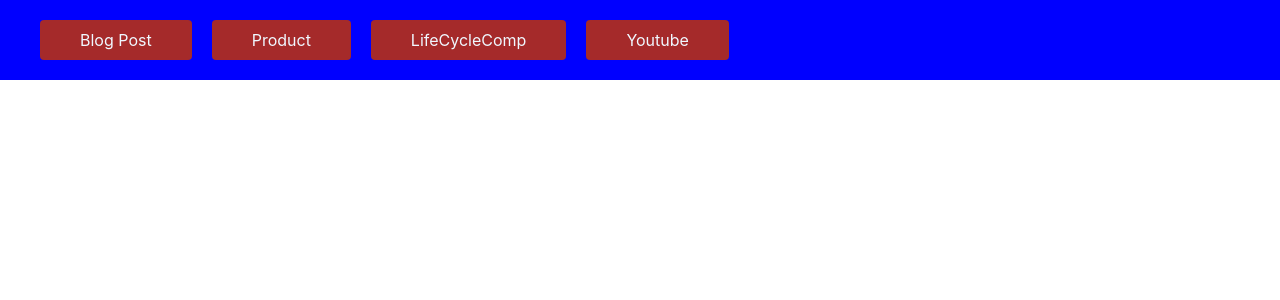
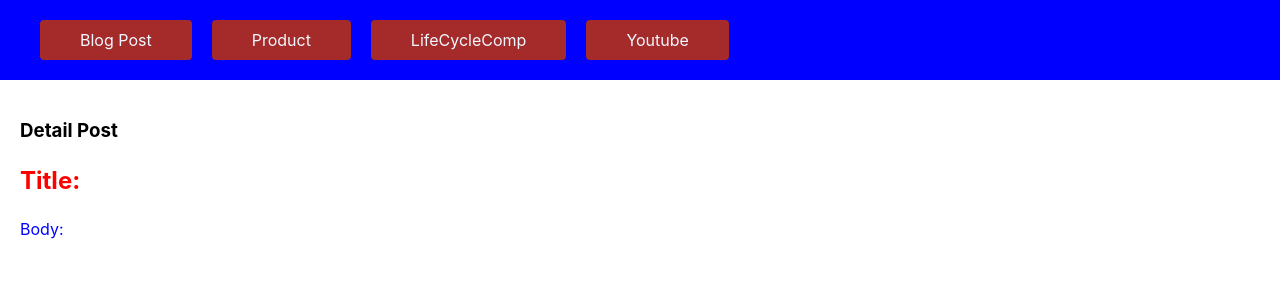
Before and after one commit to RidwanRomadhon226/Blj-ReactJs-Dasar, a React (Create React App) app: page /detial-post/1 in a window 1280 px wide. Shown: the top 300 px of the page. Built offline with nearby package versions, Linux system fonts and the light colour scheme; no server answers.

Commit message:
Memahami Konsep Redux

```diff
--- a/db.json
+++ b/db.json
@@ -500,12 +500,6 @@
     },
     {
       "userId": 10,
-      "id": 94,
-      "title": "qui qui voluptates illo iste minima",
-      "body": "aspernatur expedita soluta quo ab ut similique\nexpedita dolores amet\nsed temporibus distinctio magnam saepe deleniti\nomnis facilis nam ipsum natus sint similique omnis"
-    },
-    {
-      "userId": 10,
       "id": 95,
       "title": "id minus libero illum nam ad officiis",
       "body": "earum voluptatem facere provident blanditiis velit laboriosam\npariatur accusamus odio saepe\ncumque dolor qui a dicta ab doloribus consequatur omnis\ncorporis cupiditate eaque assumenda ad nesciunt"
@@ -513,7 +507,7 @@
     {
       "userId": 10,
       "id": 96,
-      "title": "quaerat velit veniam amet cupiditate aut numquam ut sequi",
+      "title": "velit veniam amet cupiditate aut numquam ut sequi",
       "body": "in non odio excepturi sint eum\nlabore voluptates vitae quia qui et\ninventore itaque rerum\nveniam non exercitationem delectus aut"
     }
   ],
--- a/package.json
+++ b/package.json
@@ -11,7 +11,8 @@
     "react-dom": "^16.13.1",
     "react-router": "^5.2.0",
     "react-router-dom": "^5.2.0",
-    "react-scripts": "3.4.3"
+    "react-scripts": "3.4.3",
+    "redux": "^4.0.5"
   },
   "scripts": {
     "start": "react-scripts start",
--- a/src/component/Post/Post.jsx
+++ b/src/component/Post/Post.jsx
@@ -7,7 +7,9 @@ const Post = (props) => {
         <img src="https://picsum.photos/200/300" alt="" />
       </div>
       <div className="content">
-        <p className="title">{props.data.title}</p>
+        <p className="title" onClick={() => props.goDetail(props.data.id)}>
+          {props.data.title}
+        </p>
         <p className="desc">{props.data.body}</p>
         <button className="update" onClick={() => props.update(props.data)}>
           Update
--- a/src/container/Home/Home.jsx
+++ b/src/container/Home/Home.jsx
@@ -4,6 +4,7 @@ import { BrowserRouter as Router, Route, Link } from "react-router-dom";
 
 //Pages
 import BlogPost from "../pages/BlogPost/BlogPost";
+import DetailPost from "../pages/BlogPost/DetailPost/DetailPost";
 import LifeCycleComp from "../pages/LifeCycleComp/LifeCycleComp";
 import Product from "../pages/Product/Product";
 import YoutubeCompPages from "../pages/YoutubeCompPages/YoutubeCompPages";
@@ -26,6 +27,7 @@ class Home extends Component {
             <Link to="/youtube">Youtube</Link>
           </div>
           <Route path="/" exact component={BlogPost} />
+          <Route path="/detial-post/:postId" component={DetailPost} />
           <Route path="/product" component={Product} />
           <Route path="/lifecyclecomp" component={LifeCycleComp} />
           <Route path="/youtube" component={YoutubeCompPages} />
--- a/src/container/pages/BlogPost/BlogPost.css
+++ b/src/container/pages/BlogPost/BlogPost.css
@@ -3,6 +3,10 @@
   font-size: 20px;
   font-weight: bold;
   color: #4a4a4a;
+}
+
+.title:hover {
+  cursor: pointer;
 }
 
 .post {
--- a/src/container/pages/BlogPost/BlogPost.jsx
+++ b/src/container/pages/BlogPost/BlogPost.jsx
@@ -120,6 +120,10 @@ class BlogPost extends Component {
     }
   };
 
+  heandeDetail = (id) => {
+    this.props.history.push(`/detial-post/${id}`);
+  };
+
   componentDidMount() {
     // fetch("https://jsonplaceholder.typicode.com/posts")
     //   .then((response) => response.json())
@@ -172,6 +176,7 @@ class BlogPost extends Component {
               data={post}
               remove={this.heandelRemove}
               update={this.heandleUpdate}
+              goDetail={this.heandeDetail}
             />
           );
         })}
--- /dev/null
+++ b/src/container/pages/BlogPost/DetailPost/DetailPost.css
@@ -0,0 +1,16 @@
+.p-detail-post {
+  padding: 20px;
+}
+
+.detail-title {
+  font-size: 24px;
+  font-weight: bold;
+  color: red;
+  text-transform: capitalize;
+
+}
+
+.detail-body {
+  font-size: 16px;
+  color: blue;
+}
--- /dev/null
+++ b/src/container/pages/BlogPost/DetailPost/DetailPost.jsx
@@ -0,0 +1,39 @@
+import Axios from "axios";
+import React, { Component } from "react";
+import "./DetailPost.css";
+
+class DetailPost extends Component {
+  state = {
+    post: {
+      title: "",
+      body: "",
+    },
+  };
+
+  componentDidMount() {
+    // console.log(this.props.match.params.postId);
+    let id = this.props.match.params.postId;
+    Axios.get(`http://localhost:3004/posts/${id}`).then((res) => {
+      // console.log("resault: ", res);
+      let post = res.data;
+      this.setState({
+        post: {
+          title: post.title,
+          body: post.body,
+        },
+      });
+    });
+  }
+
+  render() {
+    return (
+      <div className="p-detail-post">
+        <h3>Detail Post</h3>
+        <p className="detail-title">Title: {this.state.post.title}</p>
+        <p className="detail-body">Body: {this.state.post.body} </p>
+      </div>
+    );
+  }
+}
+
+export default DetailPost;
--- a/src/container/pages/Product/CardProduct/CardProduct.jsx
+++ b/src/container/pages/Product/CardProduct/CardProduct.jsx
@@ -1,41 +1,42 @@
 import React, { Component } from "react";
+import Conter from "./Conter";
 
 class CardProduct extends Component {
-  state = {
-    order: 4,
-  };
+  // state = {
+  //   order: 4,
+  // };
 
-  heandelConterChange = (newValue) => {
-    this.props.onConterChange(newValue);
-  };
+  // heandelConterChange = (newValue) => {
+  //   this.props.onConterChange(newValue);
+  // };
 
-  headelPlus = () => {
-    console.log("plus", this);
-    this.setState(
-      {
-        order: this.state.order + 1,
-      },
-      () => {
-        this.heandelConterChange(this.state.order);
-      }
-    );
-  };
+  // headelPlus = () => {
+  //   console.log("plus", this);
+  //   this.setState(
+  //     {
+  //       order: this.state.order + 1,
+  //     },
+  //     () => {
+  //       this.heandelConterChange(this.state.order);
+  //     }
+  //   );
+  // };
 
-  heandlMinus = () => {
-    console.log("Munis", this);
-    if (this.state.order > 0) {
-      this.setState(
-        {
-          order: this.state.order - 1,
-        },
-        () => {
-          this.heandelConterChange(this.state.order);
-        }
-      );
-    } else {
-      alert("Barang Habis");
-    }
-  };
+  // heandlMinus = () => {
+  //   console.log("Munis", this);
+  //   if (this.state.order > 0) {
+  //     this.setState(
+  //       {
+  //         order: this.state.order - 1,
+  //       },
+  //       () => {
+  //         this.heandelConterChange(this.state.order);
+  //       }
+  //     );
+  //   } else {
+  //     alert("Barang Habis");
+  //   }
+  // };
 
   render() {
     return (
@@ -45,7 +46,7 @@ class CardProduct extends Component {
         </div>
         <p className="product-title">Baju</p>
         <p className="product-price">Rp. 40.000,-</p>
-        <div className="conter">
+        {/* <div className="conter">
           <button className="minus" onClick={this.heandlMinus}>
             -
           </button>
@@ -53,7 +54,8 @@ class CardProduct extends Component {
           <button className="plus" onClick={this.headelPlus}>
             +
           </button>
-        </div>
+        </div> */}
+        <Conter onConterChange={(value) => this.props.onConterChange(value)} />
       </div>
     );
   }
--- /dev/null
+++ b/src/container/pages/Product/CardProduct/Conter.jsx
@@ -0,0 +1,55 @@
+import React, { Component } from "react";
+
+class Conter extends Component {
+  state = {
+    order: 4,
+  };
+
+  heandelConterChange = (newValue) => {
+    this.props.onConterChange(newValue);
+  };
+
+  headelPlus = () => {
+    console.log("plus", this);
+    this.setState(
+      {
+        order: this.state.order + 1,
+      },
+      () => {
+        this.heandelConterChange(this.state.order);
+      }
+    );
+  };
+
+  heandlMinus = () => {
+    console.log("Munis", this);
+    if (this.state.order > 0) {
+      this.setState(
+        {
+          order: this.state.order - 1,
+        },
+        () => {
+          this.heandelConterChange(this.state.order);
+        }
+      );
+    } else {
+      alert("Barang Habis");
+    }
+  };
+
+  render() {
+    return (
+      <div className="conter">
+        <button className="minus" onClick={this.heandlMinus}>
+          -
+        </button>
+        <input type="text" value={this.state.order} />
+        <button className="plus" onClick={this.headelPlus}>
+          +
+        </button>
+      </div>
+    );
+  }
+}
+
+export default Conter;
```
Also changed, not shown: redux.js (added, +61 -0 lines), 1 other file (tests, documents, lock files or other folders).
